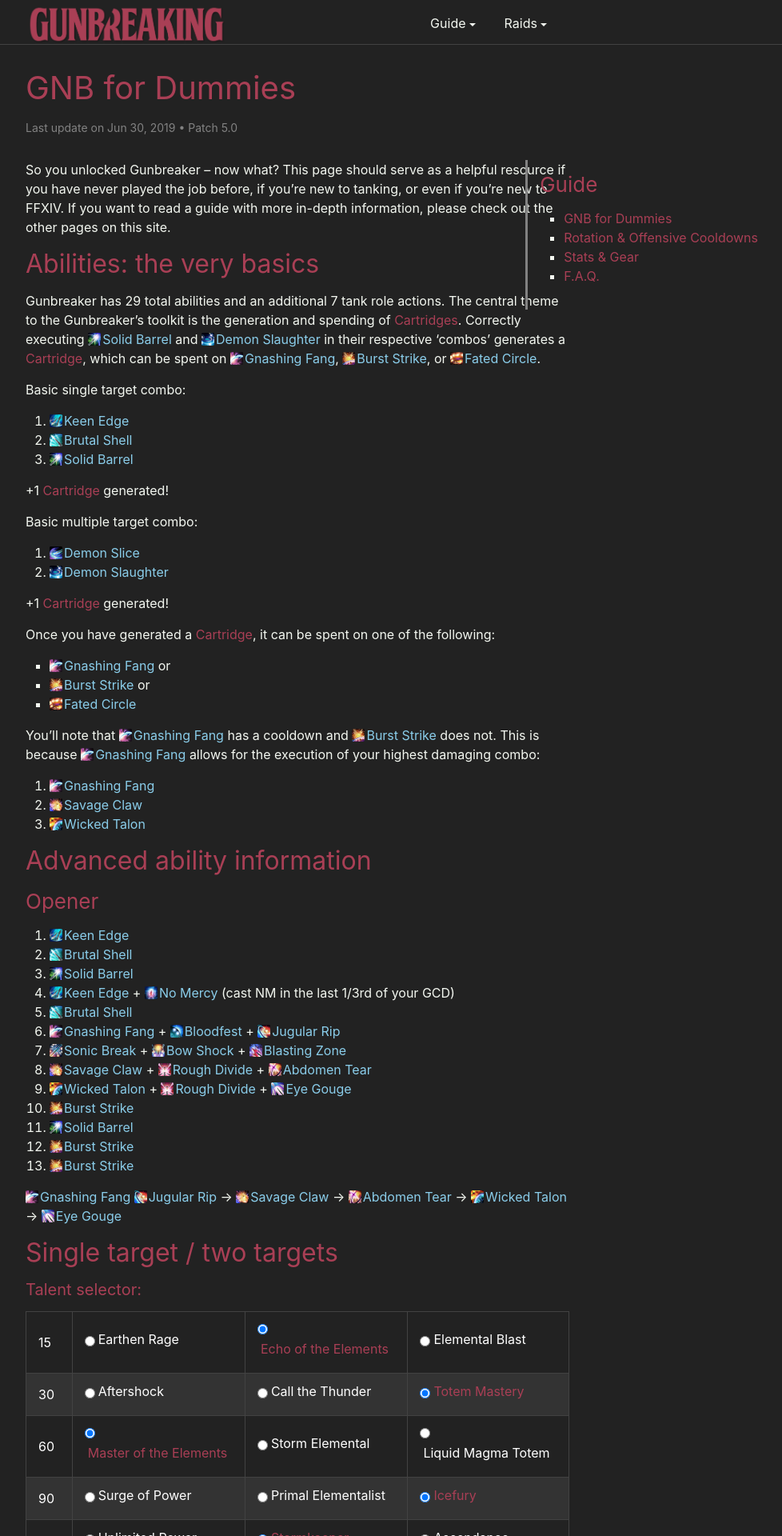
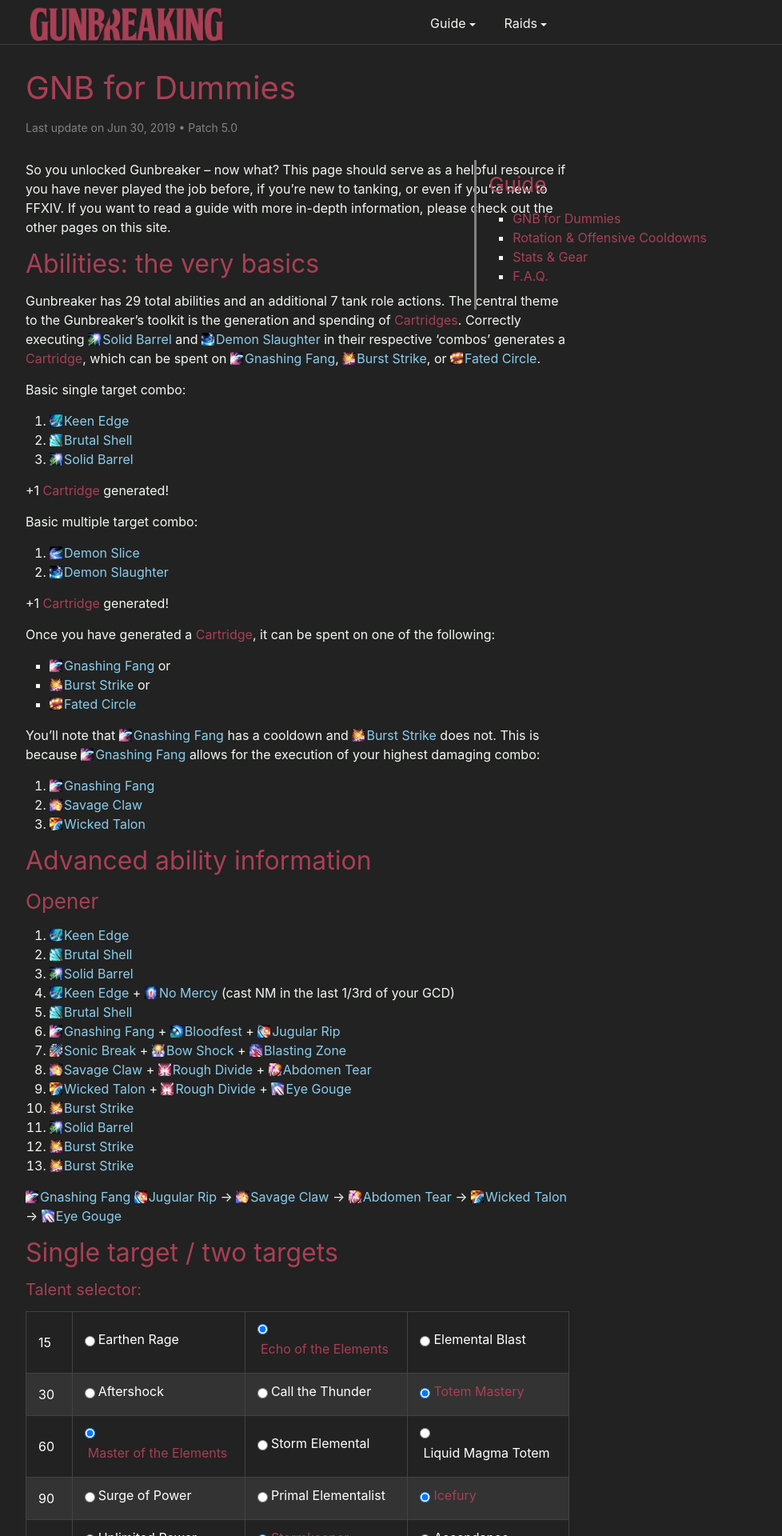
Before and after one commit to slander-man/gunbreaking, a Jekyll site: the page built from guide/entry.md, in a window 1280 px wide. Shown: the top 1920 px of the page at 80% size, without its empty margins (268-1246 px from the left). Built offline with Jekyll 4.4.1, drawn with Linux system fonts in a browser that asks for light colours.

Commit message:
fixed position of side menu

```diff
--- a/assets/main.scss
+++ b/assets/main.scss
@@ -80,7 +80,7 @@
   padding-bottom: $spacing-unit / 2;
   padding-left: $spacing-unit / 2 ;
   position: fixed;
-  right: 5%;
+  right: 10%;
   border-left: 3px solid $grey-color;
 }
 @media only screen and (max-width: 1150px) {
```
